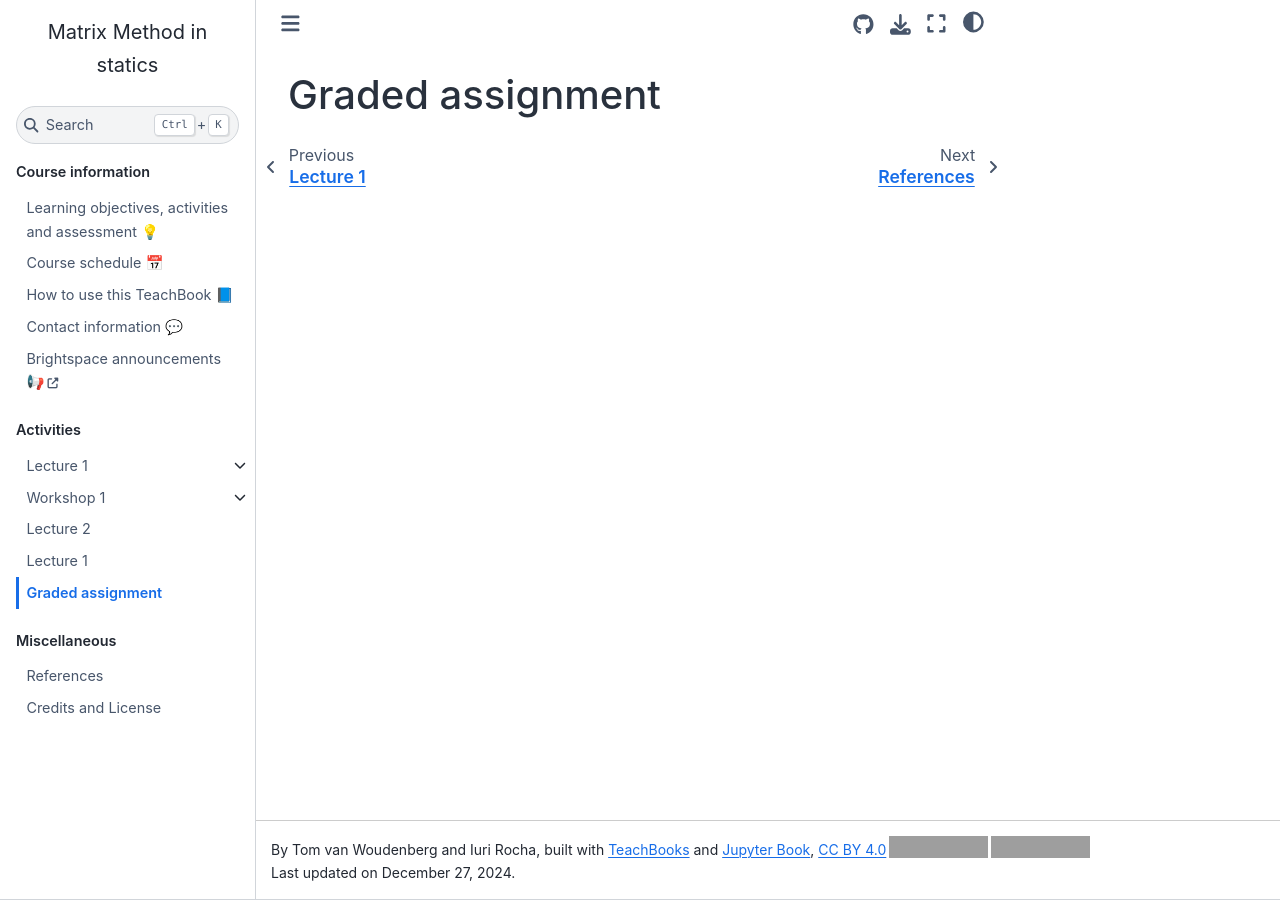
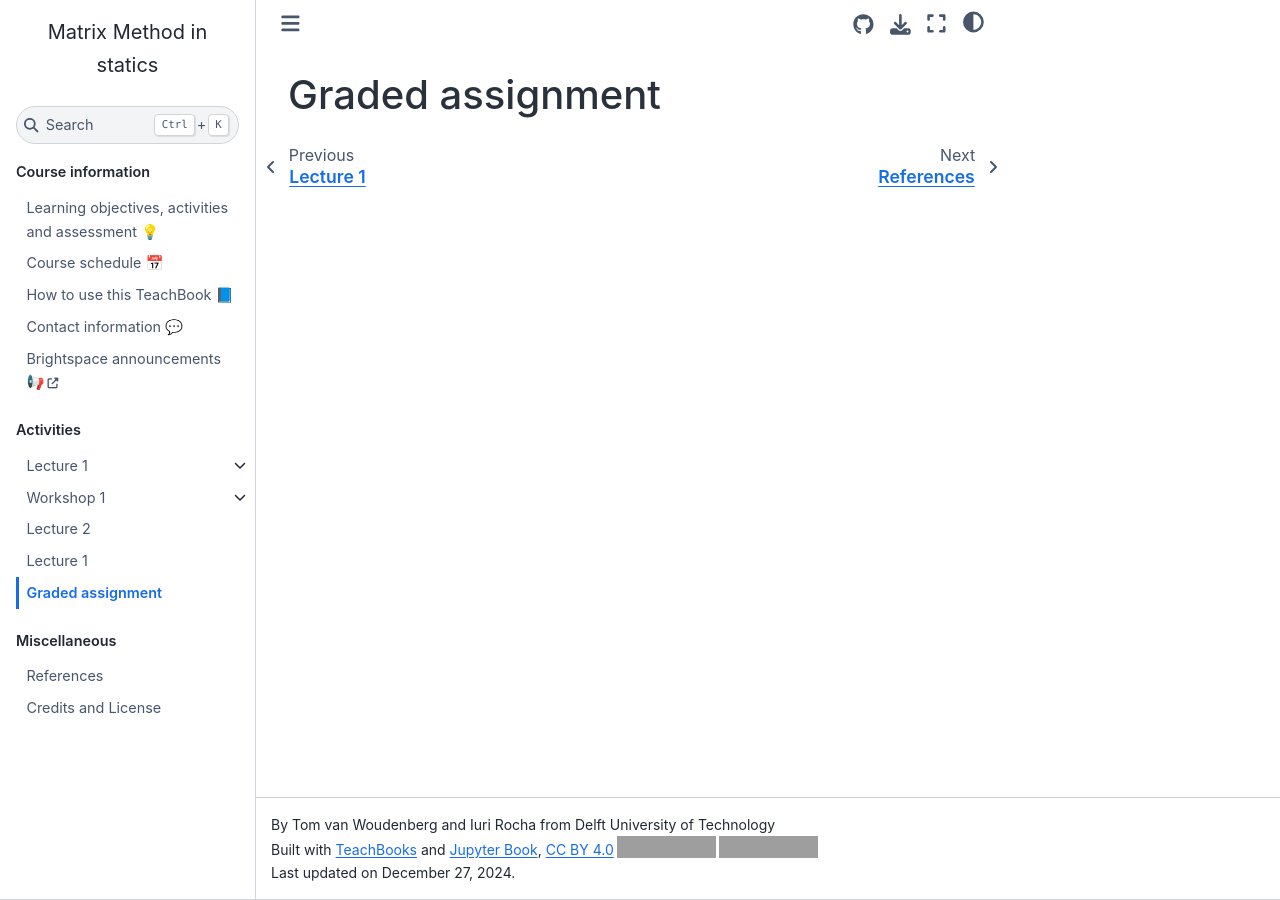
Before and after one commit to sophietenhoor/book, a Jupyter Book: the page built from book/assignment.md, in a window 1280 px wide. Built offline with Jupyter Book 1.0.4 settings and Sphinx 7.4.7 and the Sphinx Book theme 1.1.4, drawn with Linux system fonts in a browser that asks for light colours; pages that are not in the unit, such as notebooks, are missing from menus; comment, search, counter and statistics services are not loaded; grey boxes are pictures that could not be loaded.

Commit message:
Update _config.yml

```diff
--- a/book/_config.yml
+++ b/book/_config.yml
@@ -1,4 +1,4 @@
-author: Tom van Woudenberg and Iuri Rocha, built with <a href="https://teachbooks.io">TeachBooks</a> and <a href="https://jupyterbook.org/">Jupyter Book</a>, <a href="https://creativecommons.org/licenses/by/4.0/" target="_blank" rel="license noopener noreferrer"">CC BY 4.0<img style="height:22px!important;margin-left:3px;vertical-align:text-bottom;" src="https://mirrors.creativecommons.org/presskit/icons/cc.svg" alt=""><img style="height:22px!important;margin-left:3px;vertical-align:text-bottom;" src="https://mirrors.creativecommons.org/presskit/icons/by.svg" alt=""></a> #add your own name here
+author: Tom van Woudenberg and Iuri Rocha from Delft University of Technology<br>Built with <a href="https://teachbooks.io">TeachBooks</a> and <a href="https://jupyterbook.org/">Jupyter Book</a>, <a href="https://creativecommons.org/licenses/by/4.0/" target="_blank" rel="license noopener noreferrer"">CC BY 4.0<img style="height:22px!important;margin-left:3px;vertical-align:text-bottom;" src="https://mirrors.creativecommons.org/presskit/icons/cc.svg" alt=""><img style="height:22px!important;margin-left:3px;vertical-align:text-bottom;" src="https://mirrors.creativecommons.org/presskit/icons/by.svg" alt=""></a> #add your own name here
 
 execute:
   execute_notebooks: "off"
```
